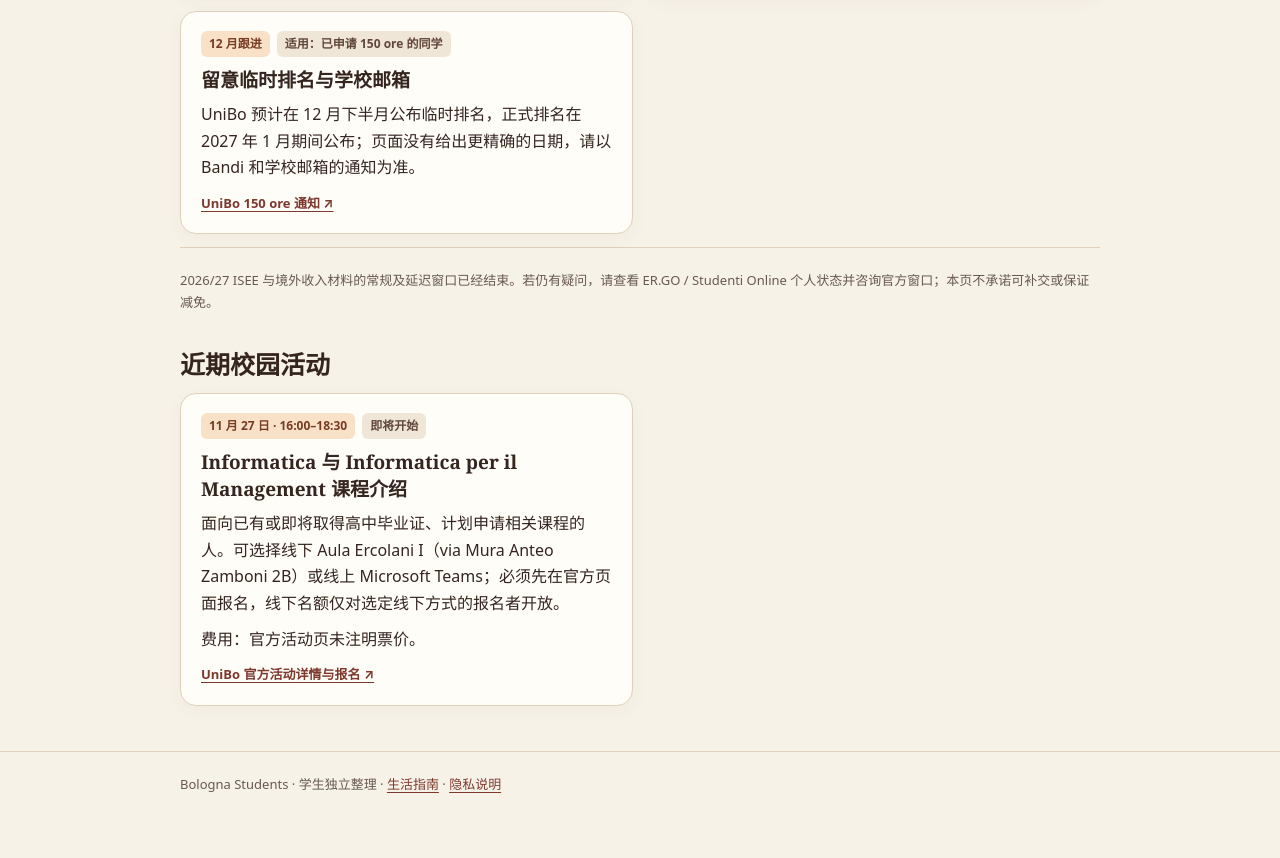
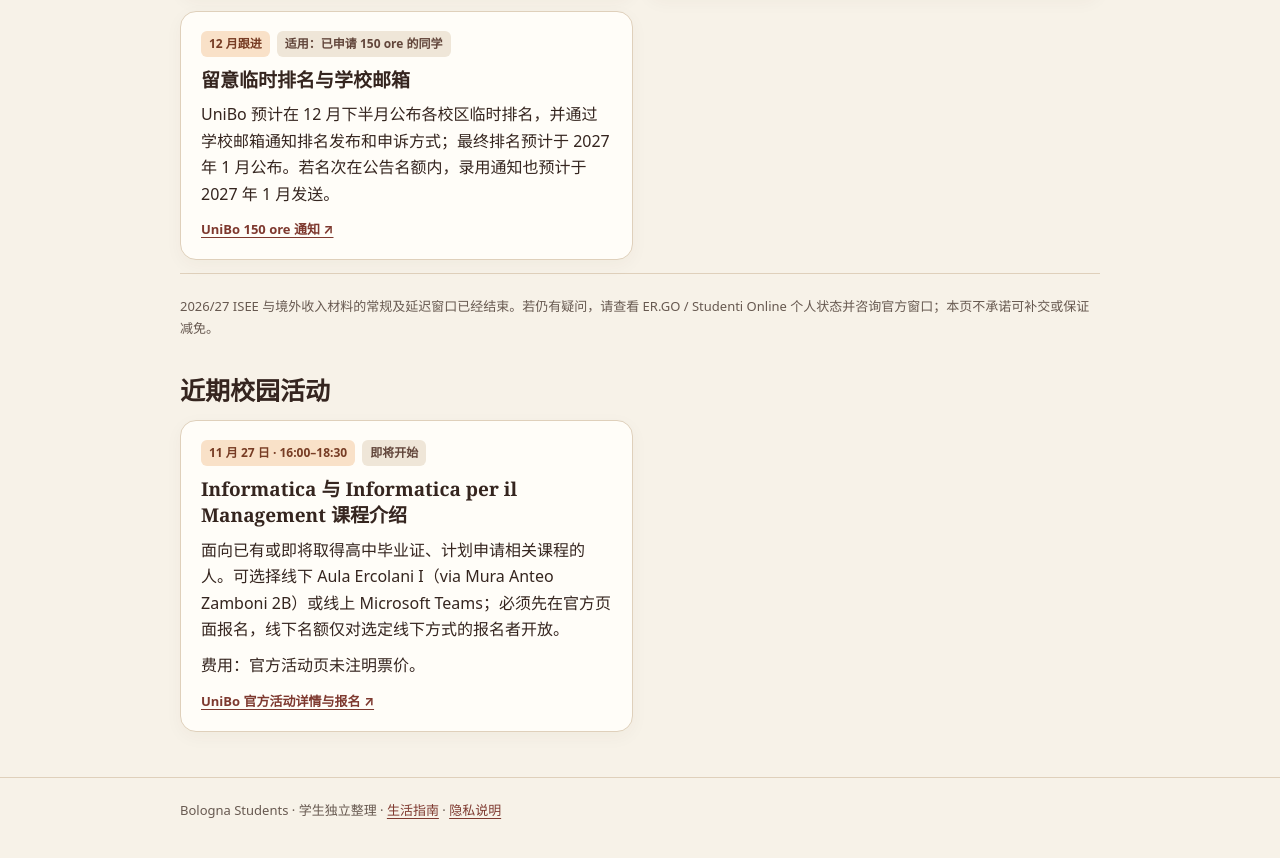
Before and after one commit to bologna-students/bologna-students.github.io, a plain HTML site: page november-2026.html in a window 1280 px wide. Shown: the part 4065-4923 px from the top of the page. Before the commit the page ends 4900 px from the top, so only its background shows below. Drawn offline with Linux system fonts and the light colour scheme.

Commit message:
docs: clarify 150 ore ranking timeline

```diff
--- a/november-2026.html
+++ b/november-2026.html
@@ -97,7 +97,7 @@
       <article class="card" data-deadline="2026-12-22T23:00:00Z" data-expired-label="期限已过；联系所属学生秘书处"><div class="meta"><span class="tag date">12 月 22 日</span><span class="tag">适用：申请转出至其他意大利大学的在读学生</span></div><h3>核对转学转出期限</h3><p>校历列出后续年级学生转往其他大学的申请期限。目标学校、课程和个人情况可能改变流程；开始申请前核对所属课程和 Student Office 的具体说明。</p><a class="source" href="https://www.unibo.it/it/studiare/guida-alla-scelta-del-corso/calendario-accademico" target="_blank" rel="noopener noreferrer">UniBo 2026/27 校历 ↗</a></article>
       <article class="card" data-deadline="2026-12-31T23:00:00Z" data-expired-label="期限已过；联系 ER.GO 与所属课程确认"><div class="meta"><span class="tag date">12 月 31 日</span><span class="tag">适用：UniBo 后续年级学生申请 ER.GO 福利者</span></div><h3>确认学籍完善状态</h3><p>ER.GO 列出的 UniBo 后续年级福利资格对应学籍完善期限为 12 月 31 日；11 月 19 日后办理可能涉及逾期费用。新生和限额招生课程遵循各自招生公告，不要套用此日期。</p><a class="source" href="https://www.er-go.it/cosa-fare-per/bandi-di-concorso/scadenze/scadenze-per-perfezionare-liscrizione" target="_blank" rel="noopener noreferrer">ER.GO 资格期限表 ↗</a></article>
       <article class="card"><div class="meta"><span class="tag date">12 月 24 日 – 1 月 6 日</span><span class="tag">学年校历</span></div><h3>提前核对假期服务时间</h3><p>UniBo 校历列出圣诞假期。教学活动和行政办公室开放时间可能变化；如要办理手续，请提前查看所属办公室及课程的最新通知。</p><a class="source" href="https://www.unibo.it/it/studiare/guida-alla-scelta-del-corso/calendario-accademico" target="_blank" rel="noopener noreferrer">UniBo 学年校历 ↗</a></article>
-      <article class="card"><div class="meta"><span class="tag date">12 月跟进</span><span class="tag">适用：已申请 150 ore 的同学</span></div><h3>留意临时排名与学校邮箱</h3><p>UniBo 预计在 12 月下半月公布临时排名，正式排名在 2027 年 1 月期间公布；页面没有给出更精确的日期，请以 Bandi 和学校邮箱的通知为准。</p><a class="source" href="https://www.unibo.it/it/studiare/borse-di-studio-e-agevolazioni/bando-per-attivita-di-collaborazione-150-ore" target="_blank" rel="noopener noreferrer">UniBo 150 ore 通知 ↗</a></article>
+      <article class="card"><div class="meta"><span class="tag date">12 月跟进</span><span class="tag">适用：已申请 150 ore 的同学</span></div><h3>留意临时排名与学校邮箱</h3><p>UniBo 预计在 12 月下半月公布各校区临时排名，并通过学校邮箱通知排名发布和申诉方式；最终排名预计于 2027 年 1 月公布。若名次在公告名额内，录用通知也预计于 2027 年 1 月发送。</p><a class="source" href="https://www.unibo.it/it/studiare/borse-di-studio-e-agevolazioni/bando-per-attivita-di-collaborazione-150-ore" target="_blank" rel="noopener noreferrer">UniBo 150 ore 通知 ↗</a></article>
     </div>
     <p class="subtle divider">2026/27 ISEE 与境外收入材料的常规及延迟窗口已经结束。若仍有疑问，请查看 ER.GO / Studenti Online 个人状态并咨询官方窗口；本页不承诺可补交或保证减免。</p>
   </section>
```
